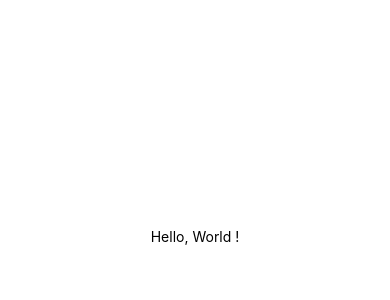
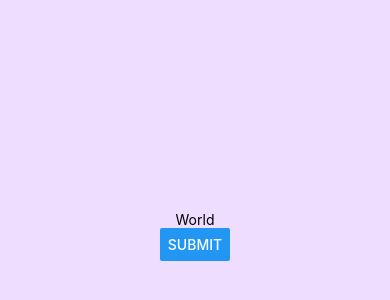
Before and after one commit to ramgrigoryan/firstProject, a React Native app: screen / in a window 390 px wide. Shown: the part 186-486 px from the top of the page. Built offline with nearby package versions, Linux system fonts and the light colour scheme.

Commit message:
first manipulations

```diff
--- a/App.js
+++ b/App.js
@@ -1,19 +1,24 @@
-import { StatusBar } from "expo-status-bar";
-import { StyleSheet, Text, View } from "react-native";
+import { Button, StyleSheet, Text, View } from "react-native";
 
 export default function App() {
   return (
-    <View style={styles.container}>
-      <Text>Hello, World !</Text>
-      <StatusBar style="auto" />
+    <View style={styles.container1}>
+      <Text>World</Text>
+      <Button title="Submit" />
     </View>
   );
 }
 
 const styles = StyleSheet.create({
-  container: {
+  container1: {
     flex: 1,
-    backgroundColor: "#fff",
+    backgroundColor: "#EDF",
+    alignItems: "center",
+    justifyContent: "center",
+  },
+  container2: {
+    flex: 1,
+    backgroundColor: "#ECECEC",
     alignItems: "center",
     justifyContent: "center",
   },
```
Also changed, not shown: 1 other file (tests, documents, lock files or other folders).
